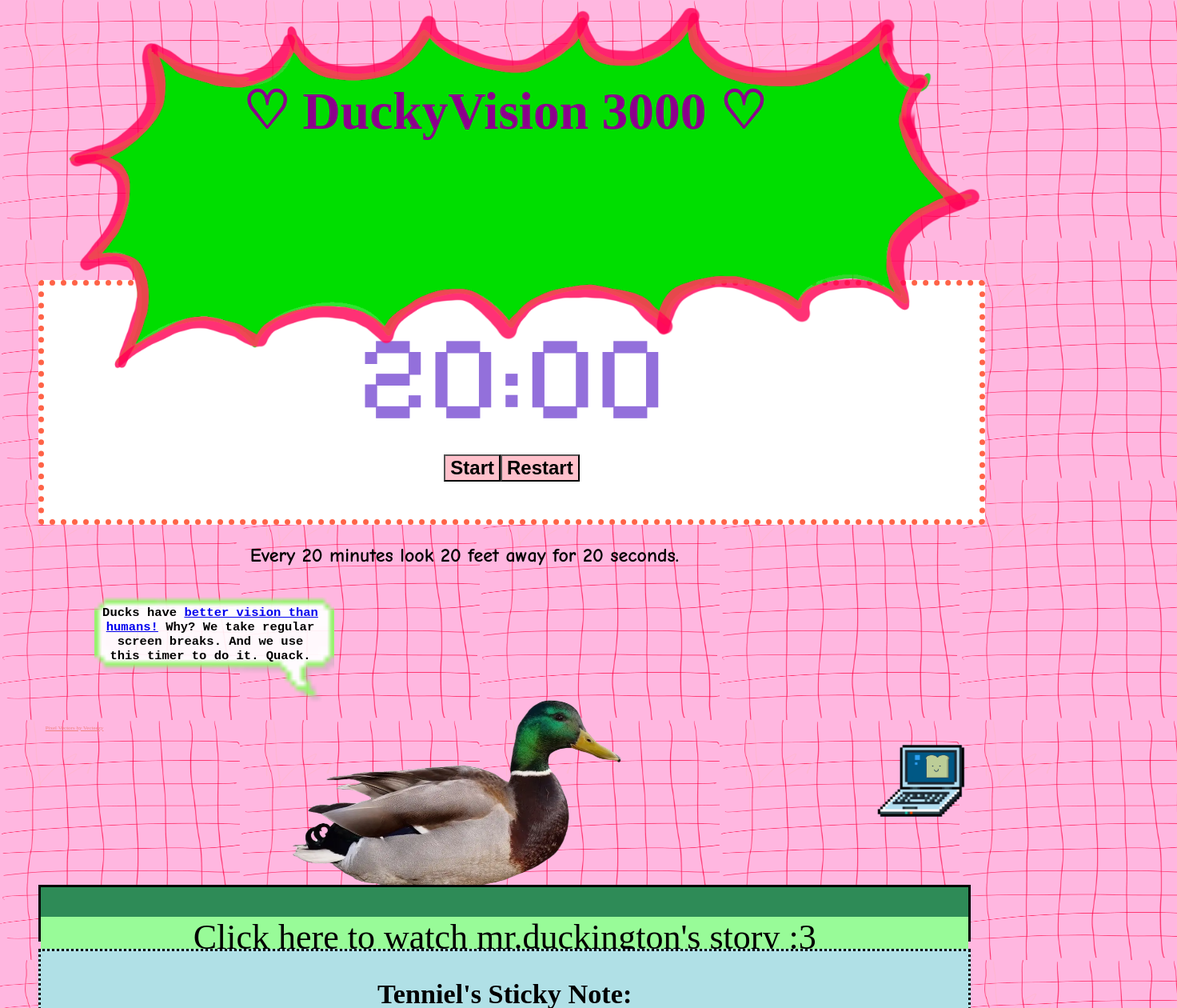
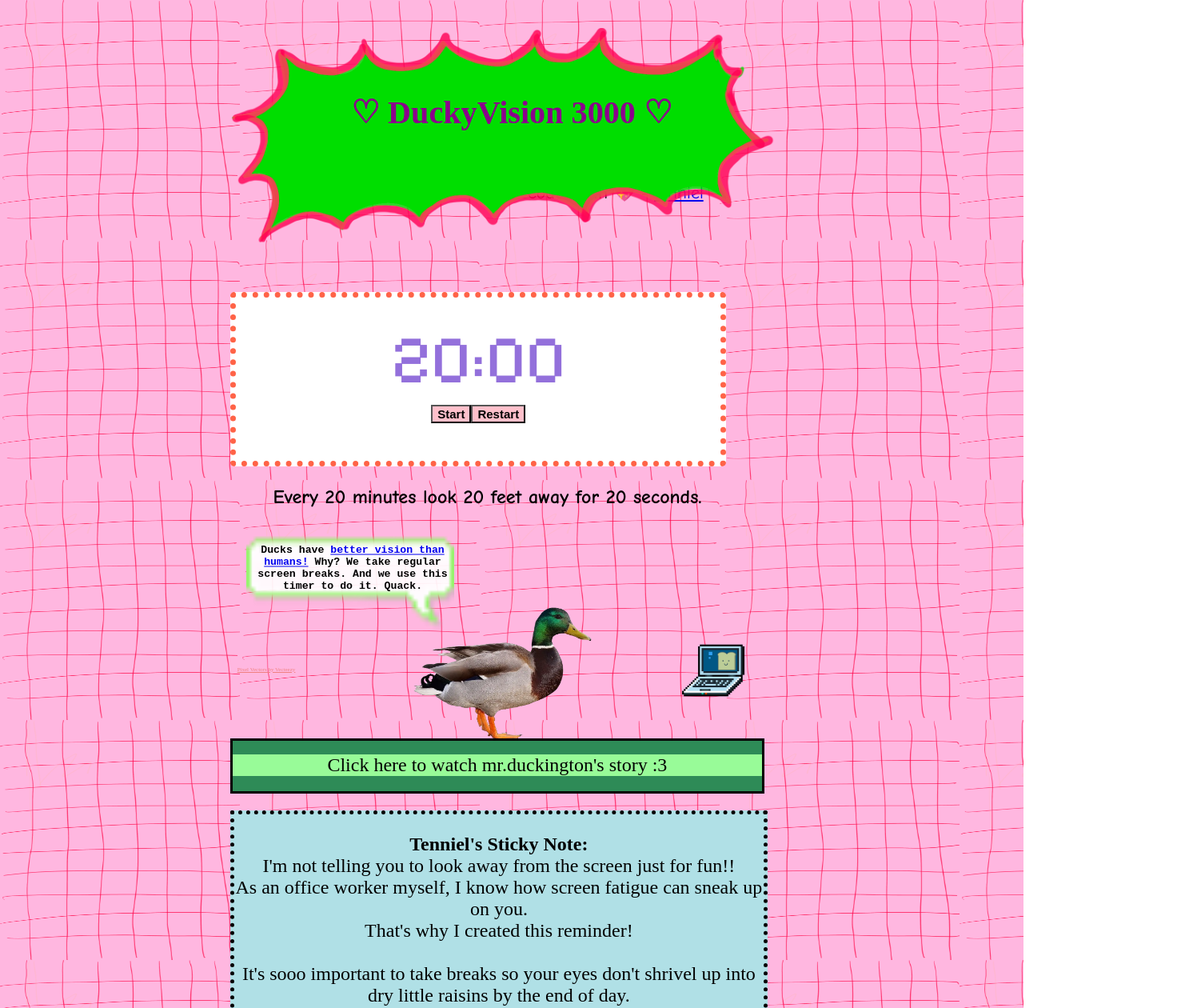
Before and after one commit to TennielStudio/LookAwayTimer, a React (Vite) app: page / in a window 1280 px wide. Shown: the top 1260 px of the page at 80% size, 1472 px wide, since content can reach past the window. Built offline with nearby package versions, Linux system fonts and the light colour scheme.

Commit message:
resizing for small desktop

```diff
--- a/src/components/MyTimer.jsx
+++ b/src/components/MyTimer.jsx
@@ -79,7 +79,7 @@ const MyTimer = ({expiryTimestamp, timerDuration}) => {
 
         <div className="credits-container">
             <p className="credits">
-            made with 💖 - <a href="https://twitter.com/tennielstudio" target="_blank" rel="noopener noreferrer">tenniel</a>
+            coded with 💖 - <a href="https://twitter.com/tennielstudio" target="_blank" rel="noopener noreferrer">tenniel</a>
             </p>
         </div>
 
--- a/src/styles.css
+++ b/src/styles.css
@@ -1,4 +1,10 @@
 :root {
+  --fs-ipad-mini-xl: clamp(1.5rem, 4.5vw + 1.15rem,8rem);
+
+  --fs-small-desktop-xl: clamp(1.5rem, 1.7vw + 1.15rem,8rem);
+  --fs-small-desktop-s: clamp(0.80rem, 1.0vw + 0.7rem, 2.5rem);
+  --fs-small-desktop-xs: clamp(0.75rem, 0.9vw + 0.65rem, 1.5rem);
+
   --fs-xl: clamp(1.5rem, 3.8vw + 1.05rem, 8rem);
   --fs-m: clamp(1rem, 2.5vw + 0.75rem, 5rem);
   --fs-s: clamp(0.80rem, 1.8vw + 0.7rem, 2.5rem);
@@ -295,6 +301,10 @@ body {
     margin: 40px;
   }
 
+  .title {
+    font-size: var(--fs-ipad-mini-xl);
+  }
+
   .banner-container{
     width: 104%;
     left: -15px;
@@ -378,8 +388,132 @@ body {
 }
 
 /* Large devices (desktops) */
-@media (min-width: 992px) {
+@media (min-width: 1024px) {
+  .full-page {
+    margin-right: 280px;
+    margin-left: 280px;
+    margin-top: 100px;
+  }
 
+  .title-container {
+    top: -10px;
+    right: 0px;
+  }
+
+  .title {
+    font-size: var(--fs-small-desktop-xl);
+  }
+
+  .banner-container{
+    left: -30px;
+    top: -65px;
+  }
+
+  .credits-container {
+    top: 0vh;
+    left: 130px;
+  }
+
+  .credits {
+    font-family: "Comic Neue", cursive;
+    font-size: var(--fs-small-desktop-xs);
+    font-weight: 400;
+    font-style: normal;
+  }
+
+  .timer-container {
+    margin-top: 16%;
+    width: 80%;
+    height: 80%;
+  }
+
+  .time {
+    font-size: 85px;
+  }
+
+  .timer-buttons button {
+    font-size: 15px;
+  }
+
+  .instructions {
+    font-size: var(--fs-small-desktop-s);
+  }
+
+  .text-bubble-content-container {
+    width: 250px;
+    height: 50px;
+    top: 93px;
+    left: 28px;
+  }
+
+  .text-bubble-content {
+    font-size: 13.2px;
+  }
+
+  .text-bubble-container {
+    left: 20px;
+    top: 10px;
+  }
+
+  .text-bubble {
+    width: 260px;
+    height: 260px;
+  }
+
+  .duck-container {
+    width: 20vw;
+    left: 220px;
+    top: 150px;
+  }
+
+  .laptop-container {
+    top: 190px;
+    right: 0px;
+    width: 200px;
+    height: 200px;
+  }
+
+  .laptop {
+    width: 130px;
+    height: 130px;
+  }
+
+  .toast-container {
+    top: 230px;
+    right: 70px;
+  }
+
+  .toast {
+    width: 26px;
+    height: 26px;
+    opacity: 0.75;
+  }
+
+  .duck-story-container {
+    top: 340px;
+  }
+
+  .look-away-timer-story-container {
+    top: 490px;
+  }
+
+  .duck-story-container {
+    width: 94%;
+  }
+
+  .duck-story {
+    font-size: var(--fs-small-desktop-s);
+  }
+
+  .look-away-timer-story-container {
+    width: 94%;
+    top: 430px;
+    border: dotted black 5px;
+  }
+
+  .look-away-timer-story {
+    font-size: var(--fs-small-desktop-s);
+  }
 }
 
 /* Extra large devices (large desktops) */
```
